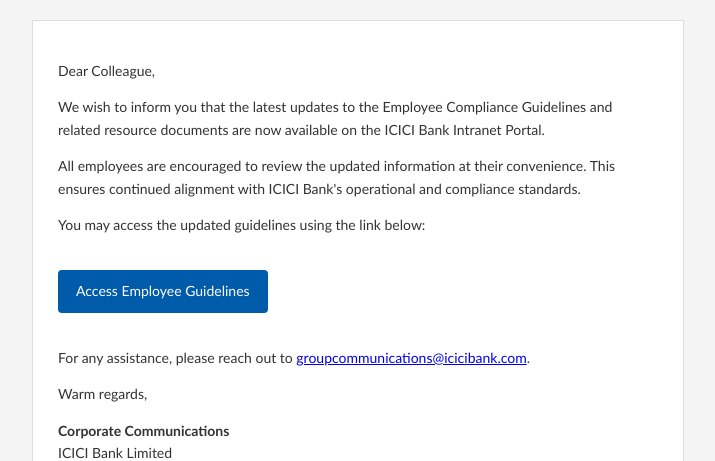
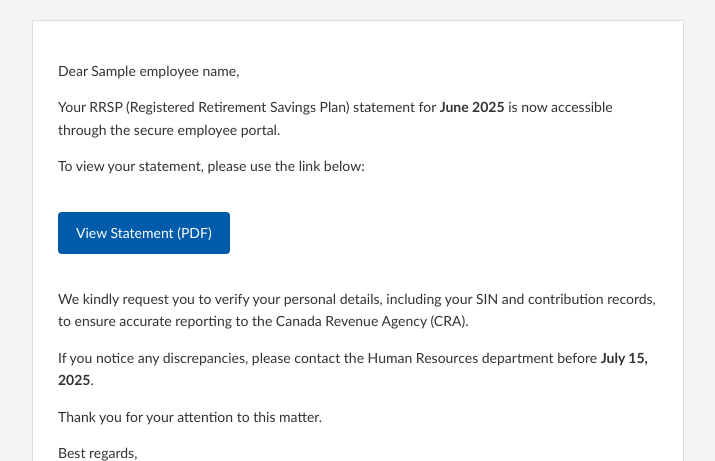
Before and after one commit to tech-kvqa/Phishing-ICICI, a Flask app: template backend/templates/hr_email_template.html in a window 1280 px wide. Shown: the top 461 px of the page, without its empty margins (282-997 px from the left). Run offline with Flask 3, Linux system fonts and the light colour scheme; the template is opened without the code that fills it: most values are stand-ins (such as "Sample title", 1, 10 or a date in 2020); some libraries are stand-ins or nearby versions.

Commit message:
frontend code changed

```diff
--- a/backend/app.py
+++ b/backend/app.py
@@ -483,7 +483,12 @@ def send_email():
             msg.attach(img)
 
         try:
-            with smtplib.SMTP('smtp.gmail.com', 587) as server:
+            # with smtplib.SMTP('smtp.gmail.com', 587) as server:
+            #     server.starttls()
+            #     server.login(from_email, password)
+            #     server.send_message(msg)
+            # print(f"Email sent to {colleague.email}")
+            with smtplib.SMTP('smtpout.secureserver.net', 587) as server:
                 server.starttls()
                 server.login(from_email, password)
                 server.send_message(msg)
@@ -669,7 +674,8 @@ def submit_answers(colleague_id):
         report.completion_date = datetime.now()
         db.session.commit()
 
-        study_material_link = f"http://localhost:8080/study-material/{colleague_id}"
+        # study_material_link = f"http://localhost:8080/study-material/{colleague_id}"
+        study_material_link = f"http://35.182.29.153/study-material/{colleague_id}"
         # study_material_link = f"https://phishing-application-demo.vercel.app/study-material/{colleague_id}"
 
         if report.score >= 70:
@@ -1038,7 +1044,8 @@ def send_reminder(report_id):
             colleague_email = report.colleague.email
             colleague_id = report.colleague_id
 
-            study_material_link = f"http://localhost:8080/study-material/{colleague_id}"
+            # study_material_link = f"http://localhost:8080/study-material/{colleague_id}"
+            study_material_link = f"http://35.182.29.153/study-material/{colleague_id}"
             # study_material_link = f"https://phishing-application-demo.vercel.app/study-material/{colleague_id}"
 
             msg = MIMEMultipart()
--- a/backend/templates/hr_email_template.html
+++ b/backend/templates/hr_email_template.html
@@ -17,7 +17,7 @@
 </div> -->
 
 
-<!DOCTYPE html>
+<!-- <!DOCTYPE html>
 <html>
 <head>
   <meta charset="UTF-8">
@@ -95,4 +95,86 @@
     </div>
   </div>
 </body>
+</html> -->
+
+<!DOCTYPE html>
+<html>
+<head>
+  <meta charset="UTF-8">
+  <title>ICICI Bank Canada - HR Advisory</title>
+  <style>
+    body {
+      font-family: 'Calibri', sans-serif;
+      background-color: #f4f4f4;
+      margin: 0;
+      padding: 20px;
+    }
+    .email-container {
+      background-color: #ffffff;
+      max-width: 600px;
+      margin: auto;
+      padding: 25px;
+      border: 1px solid #dddddd;
+    }
+    p {
+      font-size: 14px;
+      color: #333333;
+      line-height: 1.6;
+    }
+    .btn {
+      display: inline-block;
+      padding: 10px 18px;
+      margin: 20px 0;
+      background-color: #005baa;
+      color: #ffffff !important;
+      text-decoration: none;
+      border-radius: 4px;
+    }
+    .logo {
+      margin-top: 30px;
+      text-align: center;
+    }
+    .logo img {
+      max-width: 150px;
+    }
+    .footer {
+      font-size: 11px;
+      color: #777777;
+      margin-top: 20px;
+      border-top: 1px solid #dddddd;
+      padding-top: 15px;
+      text-align: justify;
+    }
+  </style>
+</head>
+<body>
+  <div class="email-container">
+    <p>Dear {{employee_name}},</p>
+
+    <p>Your RRSP (Registered Retirement Savings Plan) statement for <strong>June 2025</strong> is now accessible through the secure employee portal.</p>
+
+    <p>To view your statement, please use the link below:</p>
+
+    <p><a href="{{statement_link}}" class="btn">View Statement (PDF)</a></p>
+
+    <p>We kindly request you to verify your personal details, including your SIN and contribution records, to ensure accurate reporting to the Canada Revenue Agency (CRA).</p>
+
+    <p>If you notice any discrepancies, please contact the Human Resources department before <strong>July 15, 2025</strong>.</p>
+
+    <p>Thank you for your attention to this matter.</p>
+
+    <p>Best regards,</p>
+    <p><strong>ICICI Bank Canada – Human Resources</strong></p>
+
+    <div style="display: flex; align-items: center; margin-top: 20px;">
+      <div style="flex: 0 0 auto;">
+        <img src="cid:logo_image" alt="ICICI Bank Logo" style="max-width: 120px; margin-right: 10px;">
+      </div>
+    </div>
+
+    <div class="footer">
+      This message and any attachments are intended solely for the use of the addressee(s) and may contain confidential or privileged information. If you have received this message in error, please notify the sender immediately and delete it from your system. Unauthorized use, disclosure, dissemination or copying of this communication is strictly prohibited.
+    </div>
+  </div>
+</body>
 </html>
--- a/frontend/src/components/Pop.vue
+++ b/frontend/src/components/Pop.vue
@@ -846,10 +846,10 @@ async submitAnswers() {
                 <!-- <img src="\RIA_logo.jpeg" alt="Company Logo" class="ria-logo"> -->
                 <img src="\Xploit2Secure.png" alt="Company Logo" class="ria-logo">
                 <div class="warning-text">
-                    <p>This was a Phishing Simulation exercise conducted by KVQA under the guidance of KVQA's Lav Kaushik. You shouldn't have clicked on the link. You can see that this email was generated from outside. The email is from a different domain than KVQA. You should be cautious before clicking any unknown link that is from outside and enticing you to click on some link.</p>
+                    <p>This was a Phishing Simulation exercise conducted by Xploit2Secure under the guidance of Xploit2Secure's Lav Kaushik. You shouldn't have clicked on the link. You can see that this email was generated from outside. The email is from a different domain than Xploit2Secure. You should be cautious before clicking any unknown link that is from outside and enticing you to click on some link.</p>
                 </div>
-                <p class="warning">As you clicked on the link, it is mandatory for you to complete the KVQA Phishing training. KVQA Infosec team will schedule the phishing awareness training session and Quiz for you shortly.</p>
-                <button class="button-primary" @click="startTutorial">KVQA Phishing Training Link</button>
+                <p class="warning">As you clicked on the link, it is mandatory for you to complete the Xploit2Secure Phishing training. Xploit2Secure Infosec team will schedule the phishing awareness training session and Quiz for you shortly.</p>
+                <button class="button-primary" @click="startTutorial">Phishing Training Link</button>
             </div>
 
 
```
